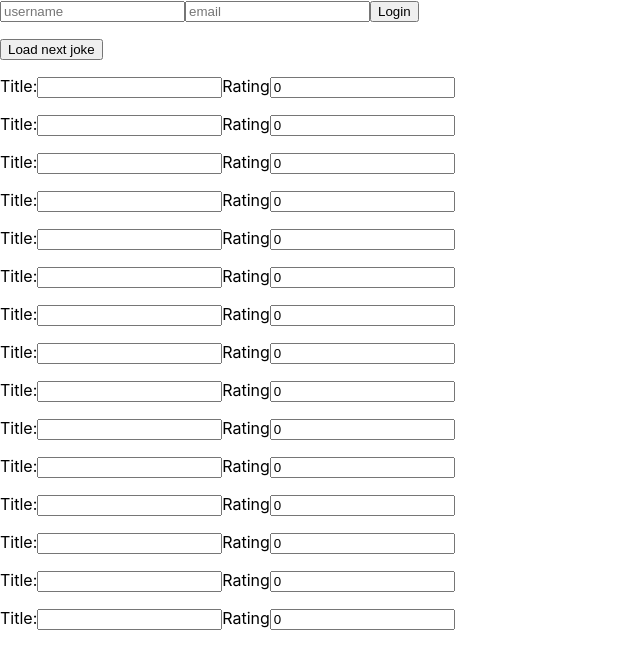
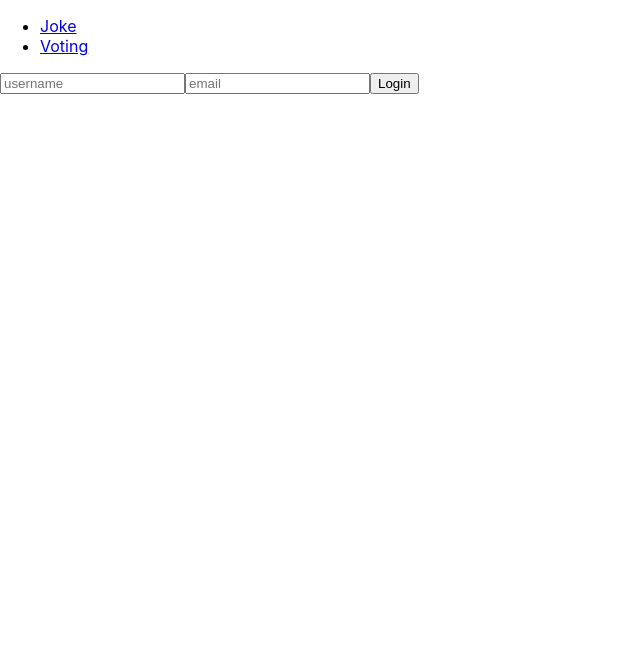
Before and after one commit to MartinNuc/react-advanced-course-2023-06-05, a React (Create React App) app in the folder react-project/: page / in a window 1280 px wide. Shown: the top 668 px of the page, without its empty margins (0-640 px from the left). Built offline with nearby package versions, Linux system fonts and the light colour scheme; no server answers.

Commit message:
router basic

```diff
--- a/react-project/package.json
+++ b/react-project/package.json
@@ -18,6 +18,7 @@
     "axios": "1.4.0",
     "react": "^18.2.0",
     "react-dom": "^18.2.0",
+    "react-router-dom": "6.12.0",
     "react-scripts": "5.0.1",
     "typescript": "4.9.5",
     "web-vitals": "2.1.4"
--- a/react-project/src/App.tsx
+++ b/react-project/src/App.tsx
@@ -5,12 +5,29 @@ import { Joke } from './joke/joke';
 import { AlbumVoting } from './album-voting/AlbumVoting';
 import { UserContextProvider } from './current-user/UserContextProvider';
 import { UserInfoPane } from './current-user/user-info-pane';
+import {RouterProvider, createBrowserRouter} from 'react-router-dom';
+import { Layout } from './Layout';
+
+const router = createBrowserRouter([
+  {
+    path: '/',
+    element: <Layout />,
+    children: [
+      {
+        path: 'joke',
+        element: <Joke />
+      },
+      {
+        path: 'voting',
+        element: <AlbumVoting />
+      }
+    ]
+  }
+])
 
 function App() {
   return (<UserContextProvider>
-    <UserInfoPane />
-    <Joke />
-    <AlbumVoting />
+    <RouterProvider router={router} />
   </UserContextProvider>);
 }
 
--- /dev/null
+++ b/react-project/src/Layout.tsx
@@ -0,0 +1,14 @@
+import { UserInfoPane } from "./current-user/user-info-pane";
+import { Link, Outlet } from 'react-router-dom';
+
+export function Layout() {
+  return <>
+    <ul>
+      <li><Link to="/joke">Joke</Link></li>
+      <li><Link to="/voting">Voting</Link></li>
+    </ul>
+
+    <UserInfoPane />
+    <Outlet />
+  </>
+}
```
Also changed, not shown: 1 other file (tests, documents, lock files or other folders).
